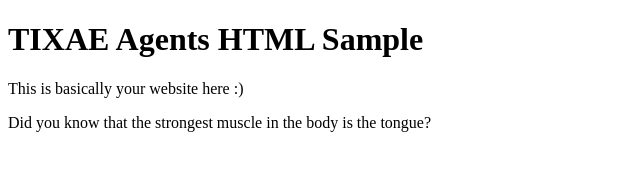
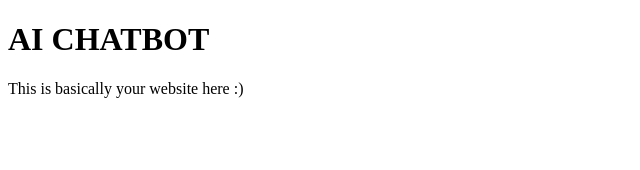
Before and after one commit to Ilyasuuu/demo, a plain HTML site: page index.html in a window 1280 px wide. Shown: the whole page, without its empty margins (0-640 px from the left). Drawn offline with Linux system fonts and the light colour scheme.

Commit message:
Update2 index.html

```diff
--- a/index.html
+++ b/index.html
@@ -3,12 +3,12 @@
     <head>
         <meta charset="UTF-8" />
         <meta name="viewport" content="width=device-width, initial-scale=1.0" />
-        <title>TIXAE Agents HTML Sample</title>
+        <title>SHOWCASE</title>
     </head>
     <body>
-        <h1>TIXAE Agents HTML Sample</h1>
+        <h1>AI CHATBOT</h1>
         <p>This is basically your website here :)</p>
-        <p>Did you know that the strongest muscle in the body is the tongue?</p>
+        <p></p>
 
 
 <div style="width: 0; height: 0;" id="VG_OVERLAY_CONTAINER">
```
